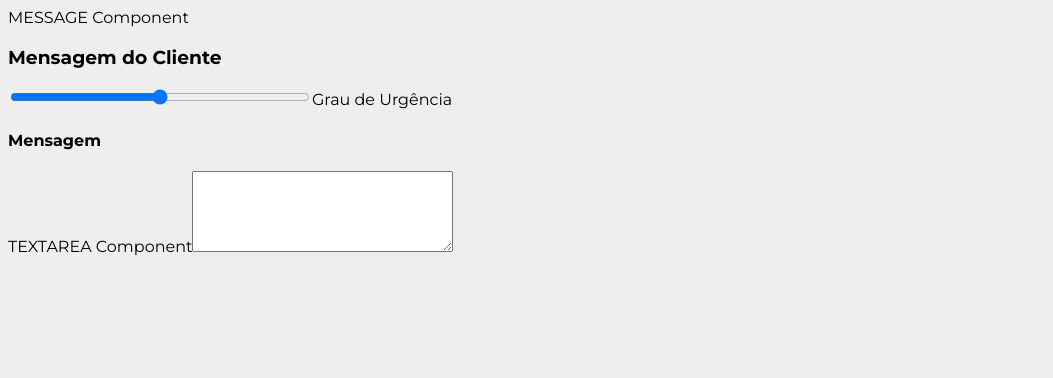
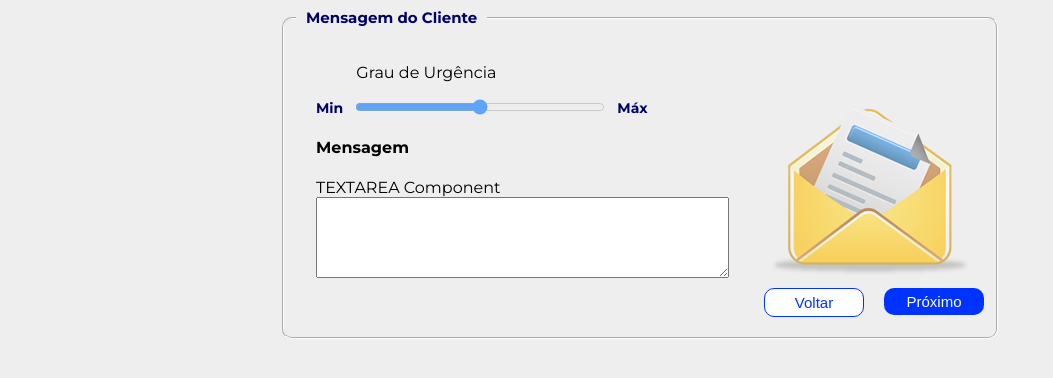
Before and after one commit to marcusviniciusmo/CompanhiaDoSaldo_Website_DEPRECATED, a React (Create React App) app in the folder frontend/: page /pedidos/message in a window 1280 px wide. Shown: the top 378 px of the page, without its empty margins (0-1053 px from the left). Built offline with nearby package versions, Linux system fonts and the light colour scheme.

Commit message:
Message component styling

```diff
--- a/frontend/src/components/Address/index.tsx
+++ b/frontend/src/components/Address/index.tsx
@@ -158,11 +158,7 @@ function Address() {
   };
 
   return (
-    <form
-      method='post'
-      className='ordersFormContainer'
-      action='mailto:marcus.viniciusmo@hotmail.com'
-    >
+    <form className='ordersFormContainer'>
       <fieldset id='address'>
         <legend>{AddressData.Legend}</legend>
 
--- a/frontend/src/components/Input/styles.css
+++ b/frontend/src/components/Input/styles.css
@@ -12,6 +12,20 @@ div.radioInputContainer {
   flex-direction: row;
   align-items: center;
   gap: 1rem;
+}
+
+div.rangeInputContainer {
+  display: flex;
+  flex-direction: column-reverse;
+  justify-content: left;
+  margin-top: 3rem;
+  padding-inline: 1rem;
+  gap: 1.5rem;
+}
+
+div.rangeInputContainer:hover label {
+  color: var(--first-color);
+  opacity: 0.3;
 }
 
 div.textInputContainer:focus-within div.textClearIcon,
@@ -41,6 +55,14 @@ div.dateInputContainer label {
 
 div.dateInputContainer label {
   display: none;
+}
+
+div.rangeInputContainer input {
+  width: 25rem;
+}
+
+div.rangeInputContainer label {
+  margin-inline: 0.3rem;
 }
 
 div.textInputContainer:focus-within label,
--- a/frontend/src/components/Message/index.tsx
+++ b/frontend/src/components/Message/index.tsx
@@ -1,6 +1,8 @@
 import { useState } from "react";
+import { Link } from "react-router-dom";
 import Input from "components/Input";
 import TextArea from "components/TextArea";
+import './styles.css';
 
 function Message() {
   const [inputUrgency, setInputUrgency] = useState<string | undefined>('');
@@ -14,11 +16,13 @@ function Message() {
   };
 
   return (
-    <>
-      MESSAGE Component
+    <form className='ordersFormContainer'>
+      <fieldset id='message'>
+        <legend>Mensagem do Cliente</legend>
 
-      <h3>Mensagem do Cliente</h3>
-
+        <div id="messageFields">
+          <div id="messageFieldUrgency">
+            <span>Min</span>
             <Input
               Label='Grau de Urgência'
               Type='range'
@@ -27,6 +31,8 @@ function Message() {
               Value={inputUrgency}
               OnChange={() => handleInput}
             />
+            <span>Máx</span>
+          </div>
 
           <h4>Mensagem</h4>
           <TextArea
@@ -35,7 +41,23 @@ function Message() {
             cols={30}
             rows={5}
           />
-    </>
+        </div>
+
+        <div className="formButtonsContainer">
+          <Link to='/pedidos/address'>
+            <button className='formButton rewindButton'>
+              Voltar
+            </button>
+          </Link>
+
+          <Link to='/pedidos/product'>
+            <button className='formButton forwardButton'>
+              Próximo
+            </button>
+          </Link>
+        </div>
+      </fieldset>
+    </form>
   );
 };
 
--- /dev/null
+++ b/frontend/src/components/Message/styles.css
@@ -0,0 +1,23 @@
+form.ordersFormContainer fieldset#message {
+  background: url(
+    '../../assets/images/message/iconeMensagem.png') no-repeat 95% 60%;
+}
+
+form.ordersFormContainer div#messageFields {
+  margin-inline: 2rem;
+  width: 60%;
+  display: flex;
+  flex-direction: column;
+}
+
+form.ordersFormContainer div#messageFieldUrgency {
+  display: flex;
+  flex-direction: row;
+  align-items: flex-end;
+}
+
+form.ordersFormContainer div#messageFieldUrgency span {
+  color: var(--second-color);
+  font-size: 1.4rem;
+  font-weight: bold;
+}
```
Also changed, not shown: frontend/src/assets/images/message/iconeMensagem.png (added). Lines whose indentation alone changed are shown as unchanged.
